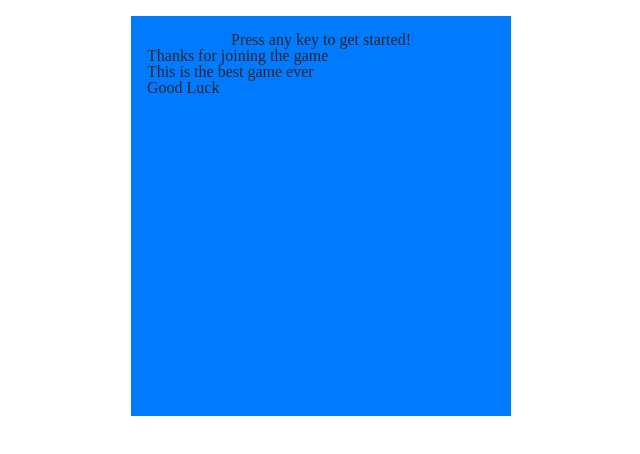
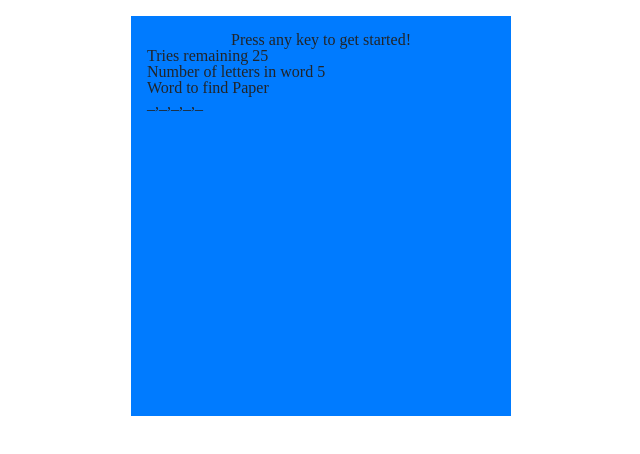
Before and after one commit to doncasanova/Hang-Man, a plain HTML site: page index.html in a window 1280 px wide. Shown: the whole page, without its empty margins (319-959 px from the left). Drawn offline with nearby package versions, Linux system fonts and the light colour scheme.

Commit message:
added more stuff

```diff
--- a/assets/javascript/game.js
+++ b/assets/javascript/game.js
@@ -9,19 +9,45 @@ var n = thing.length;
 console.log(n)
 
 
+//create spaces
+
+var spaces = [];
+for (var i = 0; i < n; i++){
+    spaces[i] = "_";
+    console.log (spaces)
+    document.getElementById("character-spaces").innerHTML = spaces;
+    document.onkeyup = function (event) {
+        var letter = String.fromCharCode(event.which).toLowerCase();
+
+    spaces [0] = letter,
+    document.getElementById("character-spaces").innerHTML = spaces;
+    // spaces[1] = letter,
+    // document.getElementById("character-spaces").innerHTML = spaces;
+    // spaces[2] = letter,
+    // document.getElementById("character-spaces").innerHTML = spaces;
+    // spaces[3] = letter,
+    // document.getElementById("character-spaces").innerHTML = spaces;
+    // spaces[4] = letter,
+    // document.getElementById("character-spaces").innerHTML = spaces;
+    // spaces[5] = letter;
+    // document.getElementById("character-spaces").innerHTML = spaces;
+    console.log (spaces)
+}
+
+
+
 //set number of spaces to be used "character count"
 function myFunction() {
     // var str = thing;
     var n = thing.length;
     document.getElementById("character-no").innerHTML = thing;
     console.log(thing)
-
 }
 
 
 //user guess letters using keypad
-document.onkeyup = function (event) {
-    var letter = String.fromCharCode(event.which).toLowerCase();
+// document.onkeyup = function (event) {
+//     var letter = String.fromCharCode(event.which).toLowerCase();
     // Determines which key was pressed.
     // var userCommand = letter;
 var tries_remaining = 25
@@ -29,8 +55,13 @@ var tries_remaining = 25
     document.getElementById("tries-remaining").innerHTML = "Tries remaining    " + tries_remaining;
     document.getElementById("character-length").innerHTML = "Number of letters in word    " + n;
     document.getElementById("character-no").innerHTML ="Word to find     " + thing;
-    console.log(letter)
+    // console.log(letter)
 }
+
+// var fruits = ["Banana", "Orange", "Apple", "Mango"];
+// document.getElementById("demo1").innerHTML = fruits;
+// fruits[0] = "Kiwi";
+// document.getElementById("demo2").innerHTML = fruits;
 
 
 
--- a/index.html
+++ b/index.html
@@ -25,6 +25,8 @@
                 <p id="character-length">This is the best game ever</p>
 
                 <p id="character-no">Good Luck</p>
+
+                <p id="character-spaces">Here we go</p>
                 <!-- <img class = "background_pic"src="assets\images\2-Hangman.jpg" alt=""> -->
             </div>
         </div>
```
